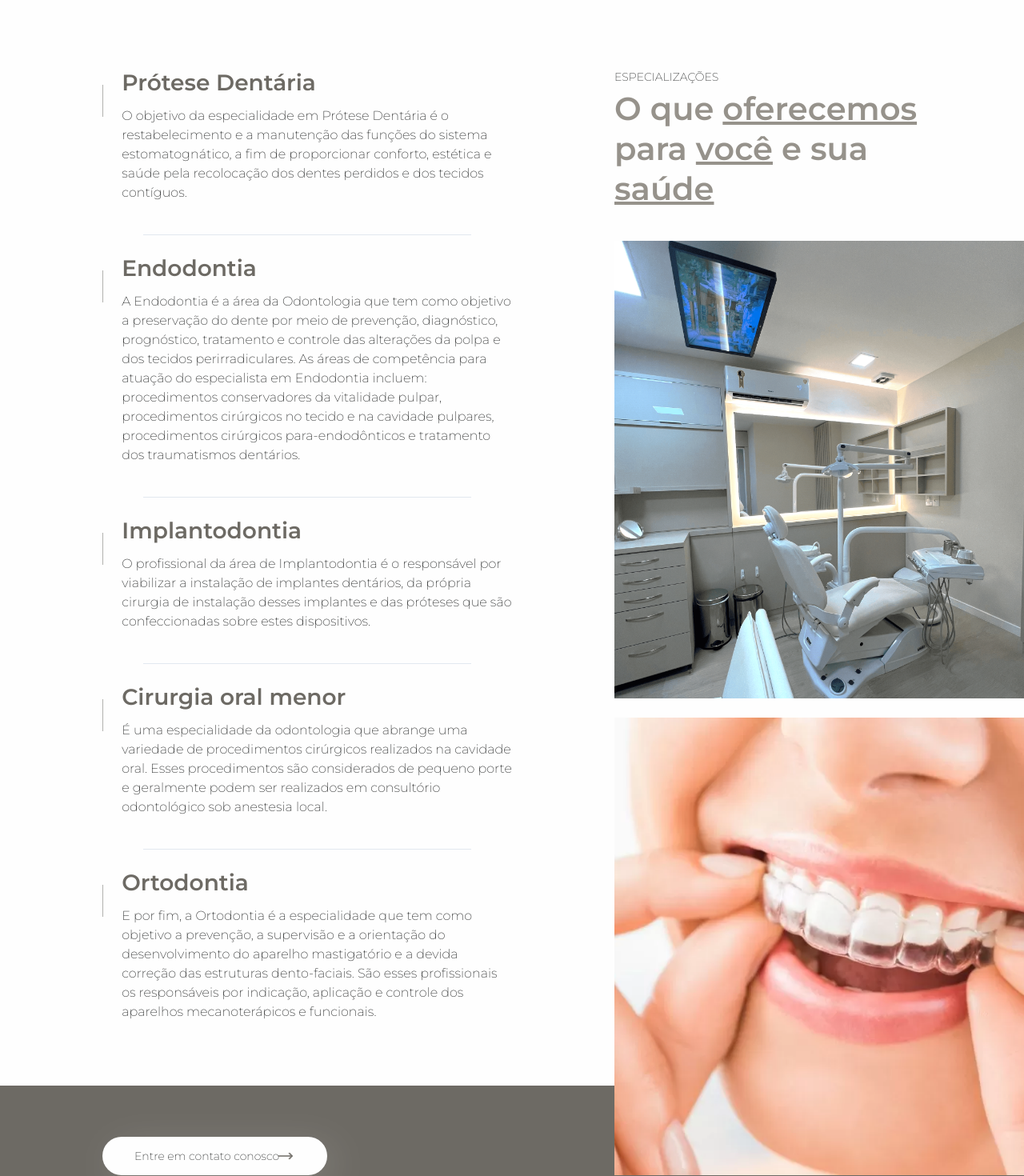
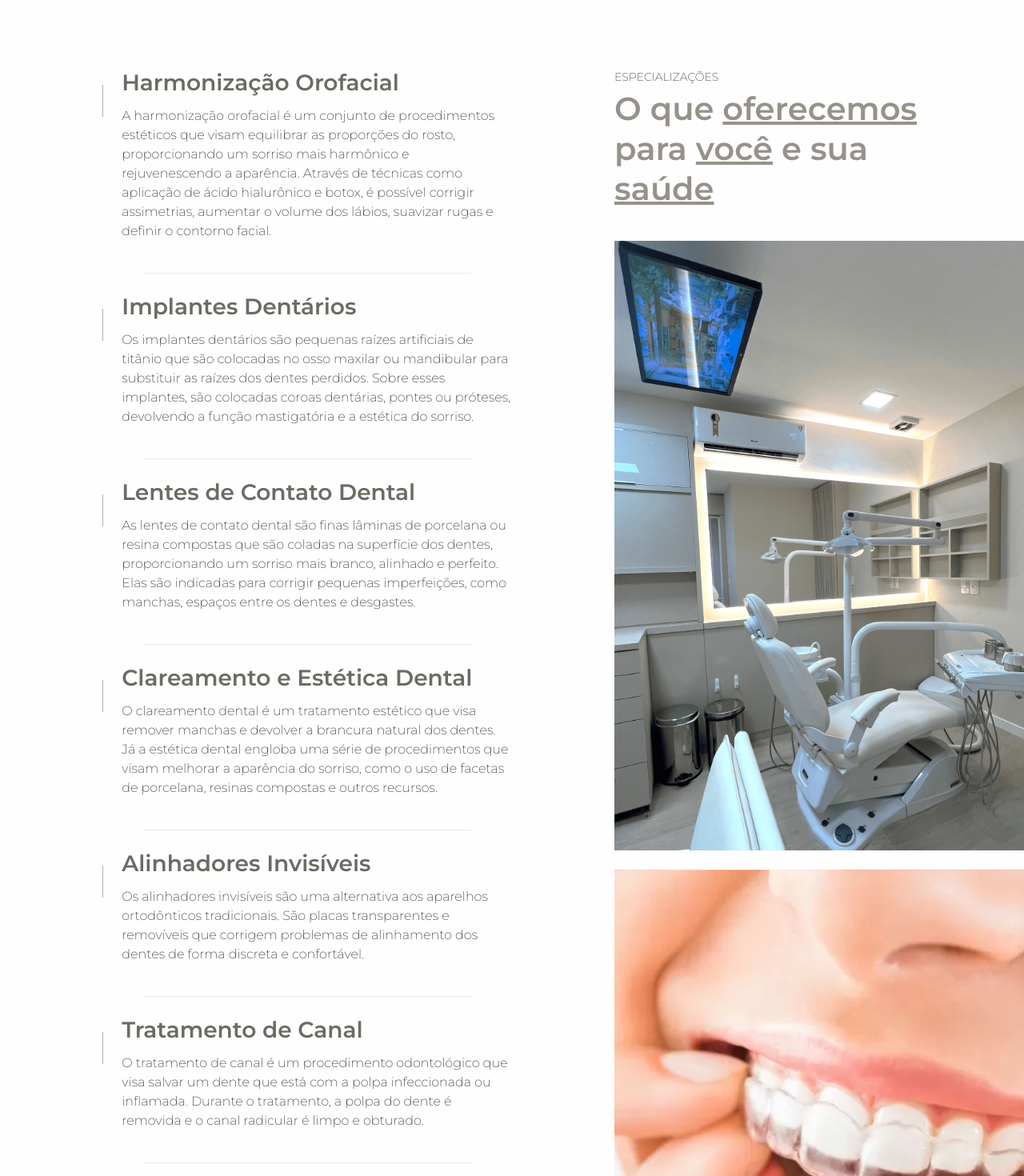
Before and after one commit to PatiCosta/mmodontologia, a Next.js app: page / in a window 1280 px wide. Shown: the part 2400-3870 px from the top of the page at 80% size. Built offline with nearby package versions, Linux system fonts and the light colour scheme.

Commit message:
alterações das specialties

```diff
--- a/src/components/Specialties.tsx
+++ b/src/components/Specialties.tsx
@@ -57,28 +57,35 @@ export function Specialties() {
           divider={<Box h="0.5px" bgColor="silver" w="80%" />}
         >
           <Specialty
-            title="Prótese Dentária"
-            description="O objetivo da especialidade em Prótese Dentária é o restabelecimento e a manutenção das funções do sistema estomatognático, a fim de proporcionar conforto, estética e saúde pela recolocação dos dentes perdidos e dos tecidos contíguos."
+            title="Harmonização Orofacial"
+            description="A harmonização orofacial é um conjunto de procedimentos estéticos que visam equilibrar as proporções do rosto, proporcionando um sorriso mais harmônico e rejuvenescendo a aparência. Através de técnicas como aplicação de ácido hialurônico e botox, é possível corrigir assimetrias, aumentar o volume dos lábios, suavizar rugas e definir o contorno facial."
           />
           <Specialty
-            title="Endodontia"
-            description="A Endodontia é a área da Odontologia que tem como objetivo a preservação do dente por meio de prevenção, diagnóstico, prognóstico, tratamento e controle das alterações da polpa e dos tecidos perirradiculares.
-
-            As áreas de competência para atuação do especialista em Endodontia incluem: procedimentos conservadores da vitalidade pulpar, procedimentos cirúrgicos no tecido e na cavidade pulpares, procedimentos cirúrgicos para-endodônticos e tratamento dos traumatismos dentários."
+            title="Implantes Dentários"
+            description="Os implantes dentários são pequenas raízes artificiais de titânio que são colocadas no osso maxilar ou mandibular para substituir as raízes dos dentes perdidos. Sobre esses implantes, são colocadas coroas dentárias, pontes ou próteses, devolvendo a função mastigatória e a estética do sorriso."
           />
           <Specialty
-            title="Implantodontia"
-            description="O profissional da área de Implantodontia é o responsável por viabilizar a instalação de implantes dentários, da própria cirurgia de instalação desses implantes e das próteses que são confeccionadas sobre estes dispositivos."
+            title="Lentes de Contato Dental"
+            description="As lentes de contato dental são finas lâminas de porcelana ou resina compostas que são coladas na superfície dos dentes, proporcionando um sorriso mais branco, alinhado e perfeito. Elas são indicadas para corrigir pequenas imperfeições, como manchas, espaços entre os dentes e desgastes."
           />
           <Specialty
-            title="Cirurgia oral menor"
-            description="É uma especialidade da odontologia que abrange uma variedade de procedimentos cirúrgicos realizados na cavidade oral. Esses procedimentos são considerados de pequeno porte e geralmente podem ser realizados em consultório odontológico sob anestesia local."
+            title="Clareamento e Estética Dental"
+            description="O clareamento dental é um tratamento estético que visa remover manchas e devolver a brancura natural dos dentes. Já a estética dental engloba uma série de procedimentos que visam melhorar a aparência do sorriso, como o uso de facetas de porcelana, resinas compostas e outros recursos."
           />
           <Specialty
-            title="Ortodontia"
-            description="E por fim, a Ortodontia é a especialidade que tem como objetivo a prevenção, a supervisão e a orientação do desenvolvimento do aparelho mastigatório e a devida correção das estruturas dento-faciais. São esses profissionais os responsáveis por indicação, aplicação e controle dos aparelhos mecanoterápicos e funcionais."
+            title="Alinhadores Invisíveis"
+            description="Os alinhadores invisíveis são uma alternativa aos aparelhos ortodônticos tradicionais. São placas transparentes e removíveis que corrigem problemas de alinhamento dos dentes de forma discreta e confortável."
+          />
+          <Specialty
+            title="Tratamento de Canal"
+            description="O tratamento de canal é um procedimento odontológico que visa salvar um dente que está com a polpa infeccionada ou inflamada. Durante o tratamento, a polpa do dente é removida e o canal radicular é limpo e obturado."
+          />
+          <Specialty
+            title="Exodontia de Terceiros Molares - Sisos"
+            description="A exodontia de terceiros molares, popularmente conhecidos como sisos, é a remoção cirúrgica desses dentes. A cirurgia é indicada quando os sisos estão causando dor, inflamação ou atrapalhando o alinhamento dos outros dentes."
           />
         </VStack>
+
         {isMobile ?
           <Box
             bgImage="/assets/botox2.png"
```
